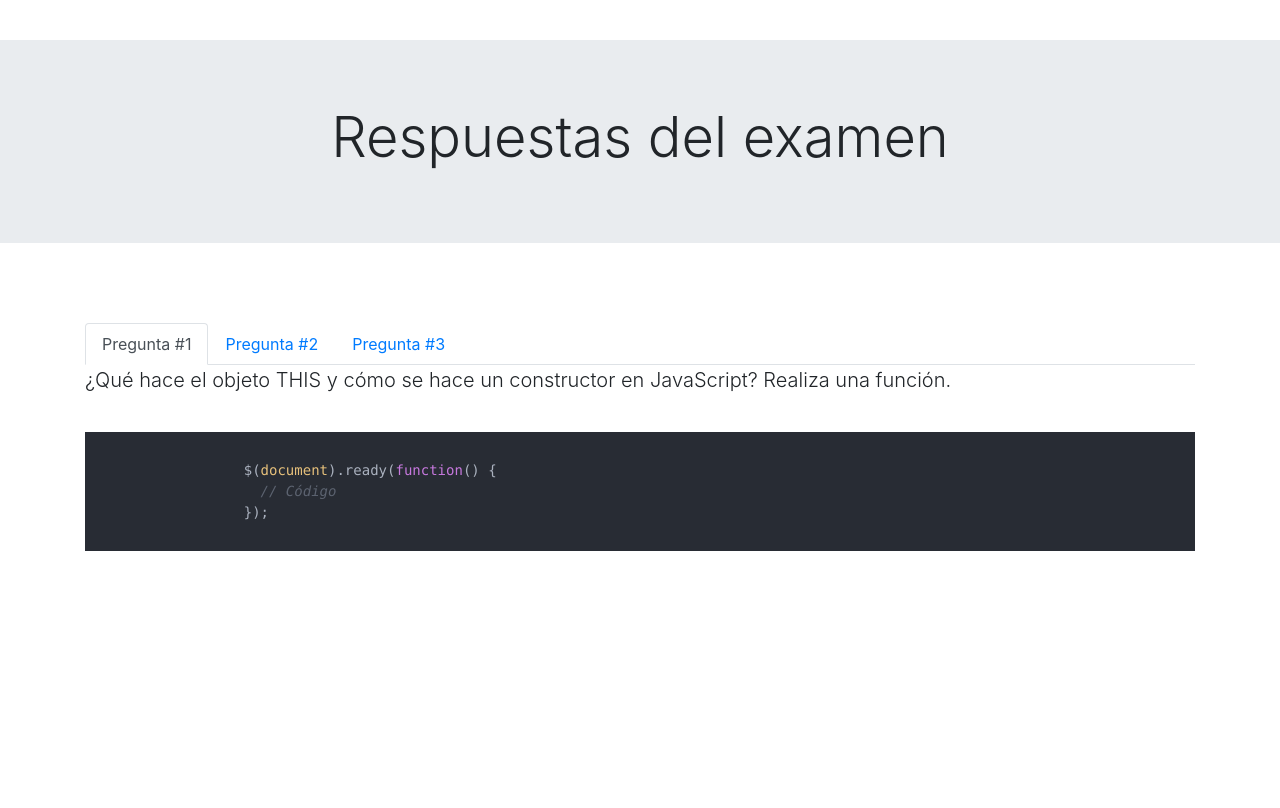
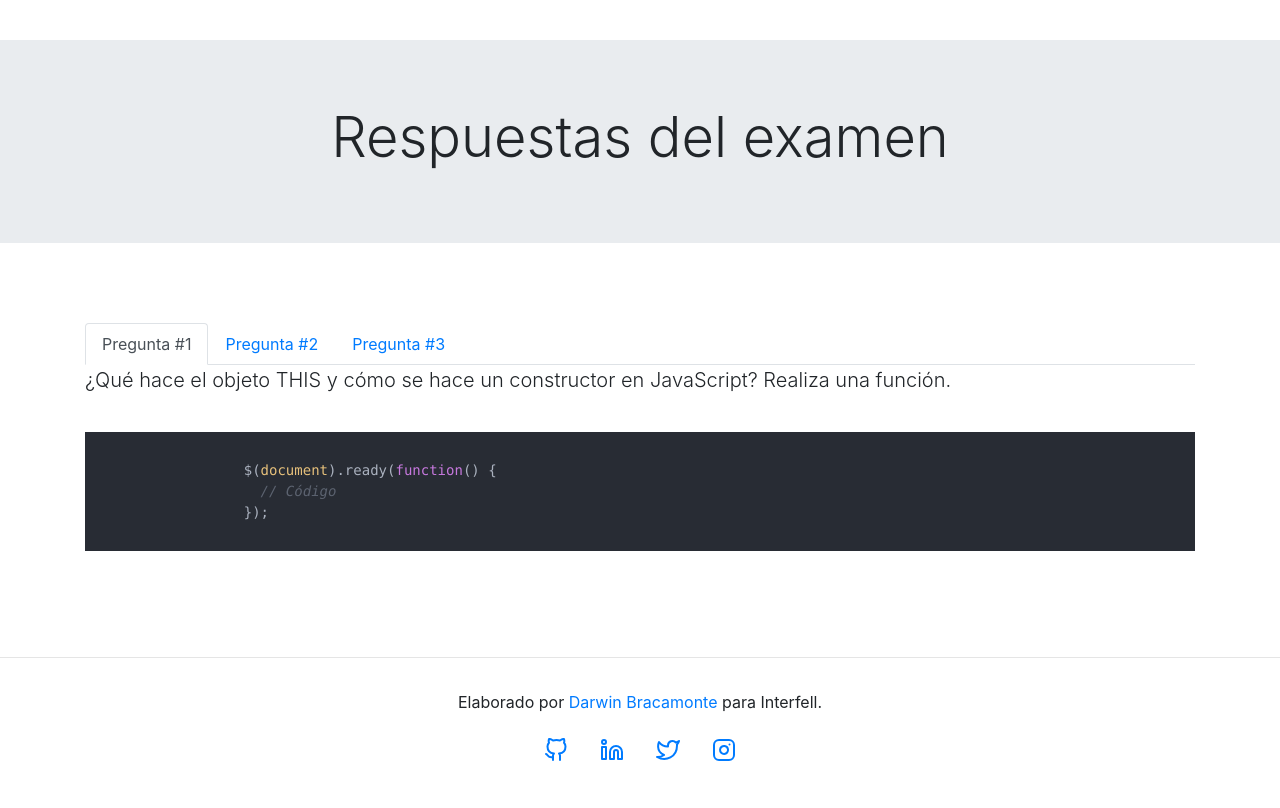
Before and after one commit to dbracamonte/interfell-code-test, a plain HTML site: page index.html in a window 1280 px wide. Shown: the part 1520-2328 px from the top of the page. Before the commit the page ends 2177 px from the top, so only its background shows below. Drawn offline with Linux system fonts and the light colour scheme.

Commit message:
Feat (Footer): Implementado footer con social icons.

```diff
--- a/css/styles.css
+++ b/css/styles.css
@@ -0,0 +1,5 @@
+footer {
+  padding: 2rem 0;
+  text-align: center;
+  border-top: .05rem solid #e5e5e5;
+}
--- a/index.html
+++ b/index.html
@@ -35,7 +35,7 @@
                 <a href="#gallery" class="text-white">Galería</a>
               </li>
               <li>
-                <a href="#" class="text-white">Respuesta del examen</a>
+                <a href="#answers" class="text-white">Respuesta del examen</a>
               </li>
               <li>
                 <a href="#" class="text-white">Iniciar sesión</a>
@@ -245,6 +245,49 @@
     <!-- ./Answers -->
   </main>
 
+  <footer>
+    <p>Elaborado por
+      <a href="http://dbracamonte.com.ve" target="_blank">Darwin Bracamonte</a> para Interfell.</p>
+    <ul class="nav justify-content-center">
+      <li class="nav-item">
+        <a class="nav-link" href="https://github.com/dbracamonte" target="_blank">
+          <svg xmlns="http://www.w3.org/2000/svg" width="24" height="24" viewBox="0 0 24 24" fill="none" stroke="currentColor" stroke-width="2"
+            stroke-linecap="round" stroke-linejoin="round" class="feather feather-github">
+            <path d="M9 19c-5 1.5-5-2.5-7-3m14 6v-3.87a3.37 3.37 0 0 0-.94-2.61c3.14-.35 6.44-1.54 6.44-7A5.44 5.44 0 0 0 20 4.77 5.07 5.07 0 0 0 19.91 1S18.73.65 16 2.48a13.38 13.38 0 0 0-7 0C6.27.65 5.09 1 5.09 1A5.07 5.07 0 0 0 5 4.77a5.44 5.44 0 0 0-1.5 3.78c0 5.42 3.3 6.61 6.44 7A3.37 3.37 0 0 0 9 18.13V22"></path>
+          </svg>
+        </a>
+      </li>
+      <li class="nav-item">
+        <a class="nav-link" href="https://www.linkedin.com/in/debracamonte" target="_blank">
+          <svg xmlns="http://www.w3.org/2000/svg" width="24" height="24" viewBox="0 0 24 24" fill="none" stroke="currentColor" stroke-width="2"
+            stroke-linecap="round" stroke-linejoin="round" class="feather feather-linkedin">
+            <path d="M16 8a6 6 0 0 1 6 6v7h-4v-7a2 2 0 0 0-2-2 2 2 0 0 0-2 2v7h-4v-7a6 6 0 0 1 6-6z"></path>
+            <rect x="2" y="9" width="4" height="12"></rect>
+            <circle cx="4" cy="4" r="2"></circle>
+          </svg>
+        </a>
+      </li>
+      <li class="nav-item">
+        <a class="nav-link" href="https://twitter.com/br4ck3du" target="_blank">
+          <svg xmlns="http://www.w3.org/2000/svg" width="24" height="24" viewBox="0 0 24 24" fill="none" stroke="currentColor" stroke-width="2"
+            stroke-linecap="round" stroke-linejoin="round" class="feather feather-twitter">
+            <path d="M23 3a10.9 10.9 0 0 1-3.14 1.53 4.48 4.48 0 0 0-7.86 3v1A10.66 10.66 0 0 1 3 4s-4 9 5 13a11.64 11.64 0 0 1-7 2c9 5 20 0 20-11.5a4.5 4.5 0 0 0-.08-.83A7.72 7.72 0 0 0 23 3z"></path>
+          </svg>
+        </a>
+      </li>
+      <li class="nav-item">
+        <a class="nav-link" href="https://www.instagram.com/br4ck3du" target="_blank">
+          <svg xmlns="http://www.w3.org/2000/svg" width="24" height="24" viewBox="0 0 24 24" fill="none" stroke="currentColor" stroke-width="2"
+            stroke-linecap="round" stroke-linejoin="round" class="feather feather-instagram">
+            <rect x="2" y="2" width="20" height="20" rx="5" ry="5"></rect>
+            <path d="M16 11.37A4 4 0 1 1 12.63 8 4 4 0 0 1 16 11.37z"></path>
+            <line x1="17.5" y1="6.5" x2="17.5" y2="6.5"></line>
+          </svg>
+        </a>
+      </li>
+    </ul>
+  </footer>
+
   <!-- Optional JavaScript -->
   <!-- jQuery first, then Popper.js, then Bootstrap JS -->
   <script src="js/jquery-3.2.1.slim.min.js"></script>
```
